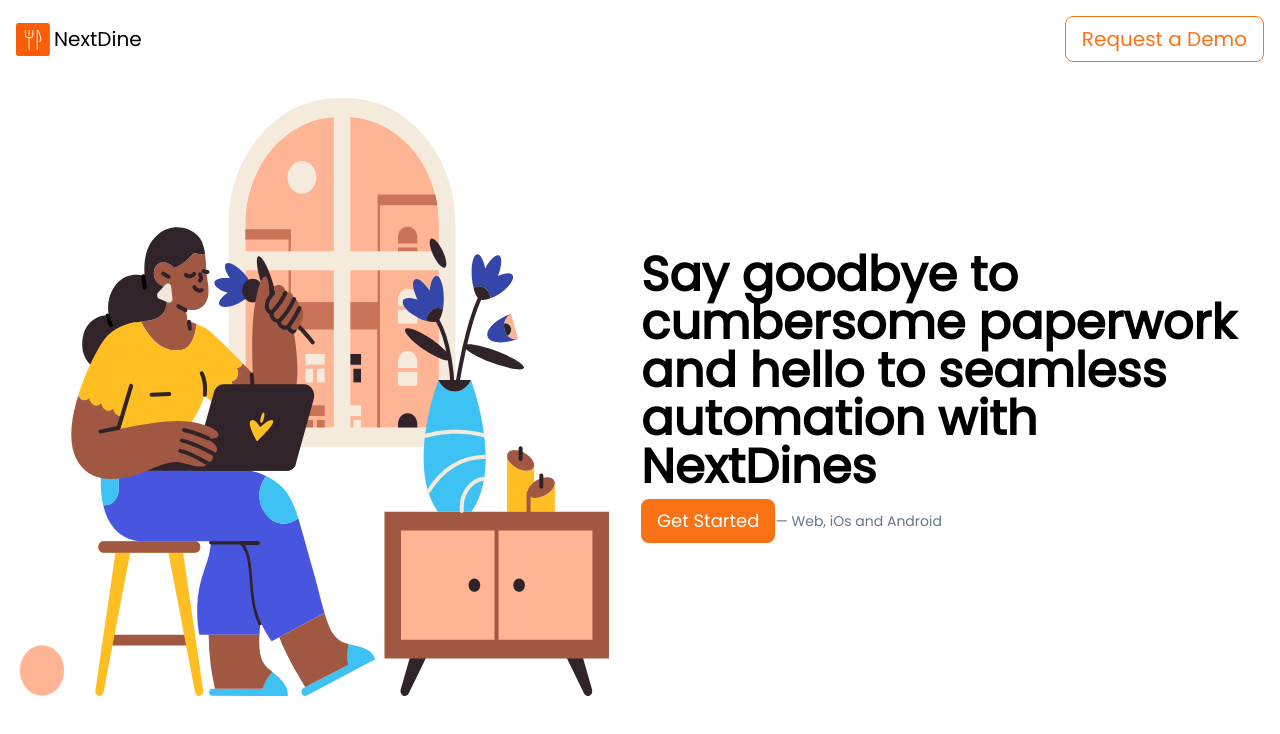
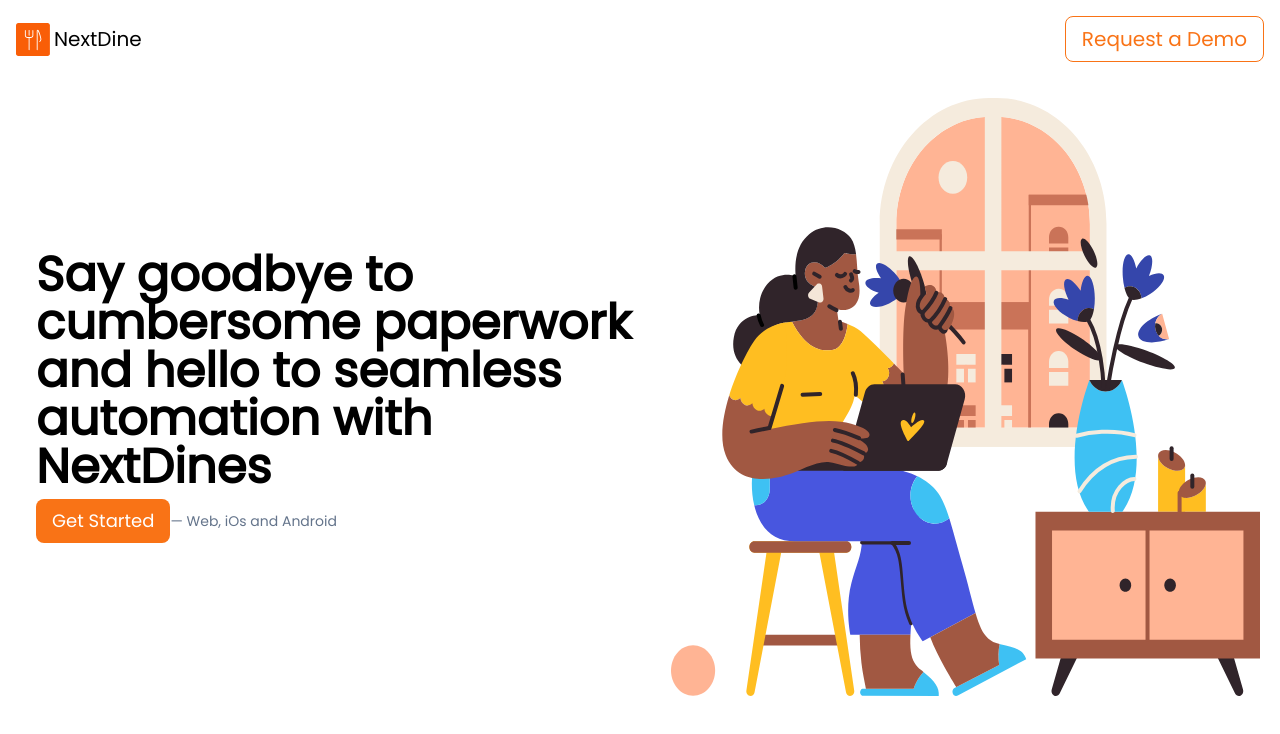
Before and after one commit to thegr8binil/NextDine, a Next.js app: page / in a window 1280 px wide. Shown: the top 734 px of the page. Built offline with nearby package versions, Linux system fonts and the light colour scheme.

Commit message:
hero update

```diff
--- a/components/HeroSection.js
+++ b/components/HeroSection.js
@@ -1,7 +1,7 @@
 export default function HeroSection() {
   return (
     <main className="max-w-10xl">
-      <div className="flex flex-col p-5 gap-4 text-2xl font-semibold sm:flex-row sm:items-center md:text-3xl lg:text-5xl">
+      <div className="flex flex-col p-5 gap-4 text-2xl font-semibold sm:flex-row-reverse sm:items-center md:text-3xl lg:text-5xl">
         <img src="Illustration.svg" alt="hero" className="sm:w-80 md:w-96 lg:w-auto" />
        <div className="sm:ml-4">
        <h1>
```
